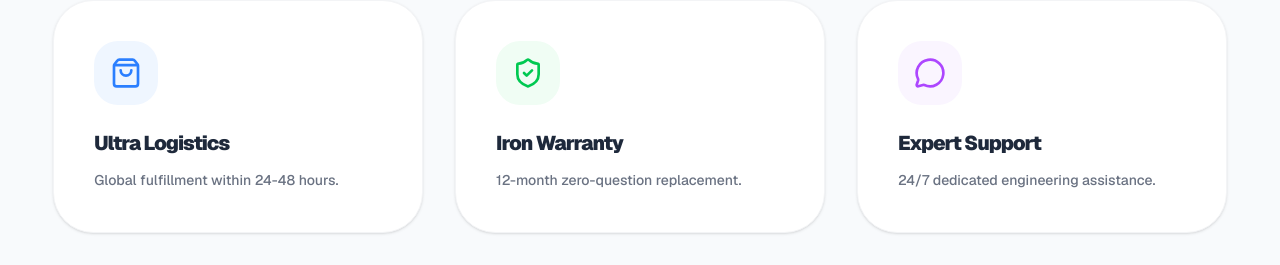
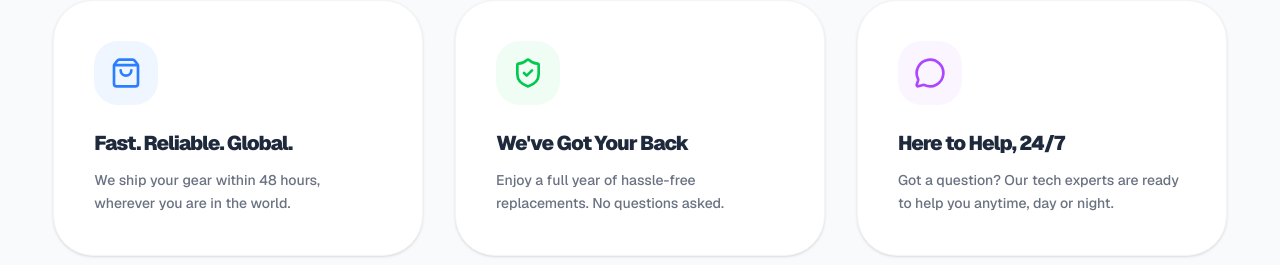
Before and after one commit to amdadislam01/Tech-Store, a Next.js app: page / in a window 1280 px wide. Shown: the part 2000-2265 px from the top of the page. Built offline with nearby package versions, Linux system fonts and the light colour scheme; no server answers; the database is empty.

Commit message:
MODIFIED BenefitCards.tsx: Updated benefit cards with premium animations and styling

```diff
--- a/components/Sections/BenefitCards.tsx
+++ b/components/Sections/BenefitCards.tsx
@@ -7,9 +7,9 @@ export default function BenefitCards() {
   return (
     <div className="grid grid-cols-1 md:grid-cols-3 gap-8">
         {[
-            { title: "Ultra Logistics", desc: "Global fulfillment within 24-48 hours.", icon: ShoppingBag, color: "blue" },
-            { title: "Iron Warranty", desc: "12-month zero-question replacement.", icon: ShieldCheck, color: "green" },
-            { title: "Expert Support", desc: "24/7 dedicated engineering assistance.", icon: MessageCircle, color: "purple" }
+            { title: "Fast. Reliable. Global.", desc: "We ship your gear within 48 hours, wherever you are in the world.", icon: ShoppingBag, color: "blue" },
+            { title: "We've Got Your Back", desc: "Enjoy a full year of hassle-free replacements. No questions asked.", icon: ShieldCheck, color: "green" },
+            { title: "Here to Help, 24/7", desc: "Got a question? Our tech experts are ready to help you anytime, day or night.", icon: MessageCircle, color: "purple" }
         ].map((feature, i) => (
             <motion.div
                 key={i}
```
